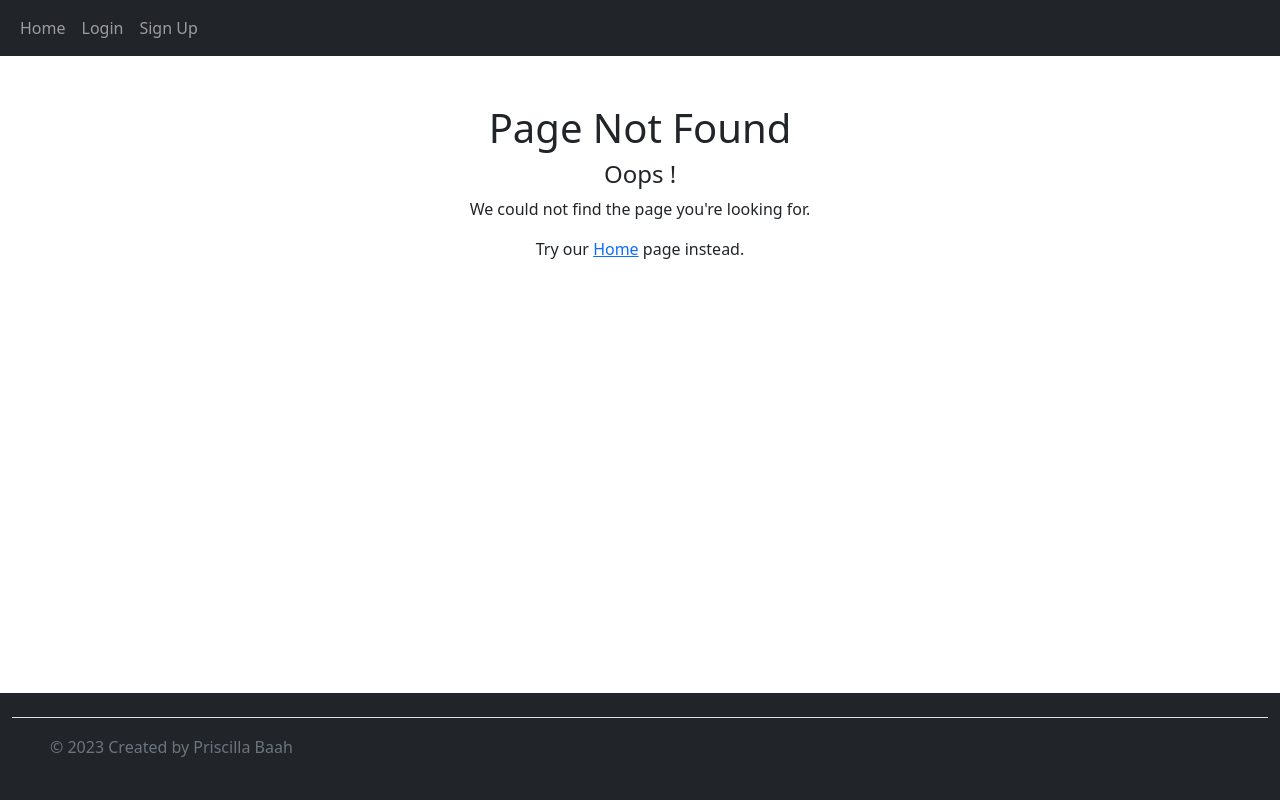
After one commit to Priscilla-B/scissor, a Flask app: page /auth/users/1 in a window 1280 px wide. The commit adds this page. Run offline with Flask 3, Linux system fonts and the light colour scheme; parts of the project's set-up code (start-up, migrations or seed data) failed here and were passed over.

Commit message:
add custom 404 handler

```diff
--- a/url_app/__init__.py
+++ b/url_app/__init__.py
@@ -1,4 +1,4 @@
-from flask import Flask
+from flask import Flask, render_template
 from flask_login import LoginManager
 
 from .auth.views import auth_views
@@ -33,6 +33,11 @@ def create_app(config=config_chosen):
     with app.app_context():
         db.create_all()
 
+    @app.errorhandler(404)
+    def invalid_route(e):
+        return render_template('404-page.html')
+
+
     @app.shell_context_processor
     def make_shell_context():
         return {
--- /dev/null
+++ b/url_app/templates/404-page.html
@@ -0,0 +1,14 @@
+{% extends 'partials/base.html' %}
+
+{% block title %}Logout{% endblock %}
+
+{% block content %}
+<div align="center" class="mt-5">
+<h1>Page Not Found</h1>
+<h4> Oops ! </h4>
+
+<p>We could not find the page you're looking for.</p>
+
+<p>Try our <a href="/home">Home</a> page instead.</p>
+</div>
+{% endblock %}
--- a/url_app/templates/partials/base.html
+++ b/url_app/templates/partials/base.html
@@ -84,7 +84,7 @@
         <a href="/" class="mb-3 me-2 mb-md-0 text-muted text-decoration-none lh-1">
           <svg class="bi" width="30" height="24"><use xlink:href="#bootstrap"/></svg>
         </a>
-        <span class="mb-3 mb-md-0 text-muted">&copy; 2022 Created by Priscilla Baah</span>
+        <span class="mb-3 mb-md-0 text-muted">&copy; 2023 Created by Priscilla Baah</span>
       </div>
 
       <ul class="nav col-md-4 justify-content-end list-unstyled d-flex">
```
